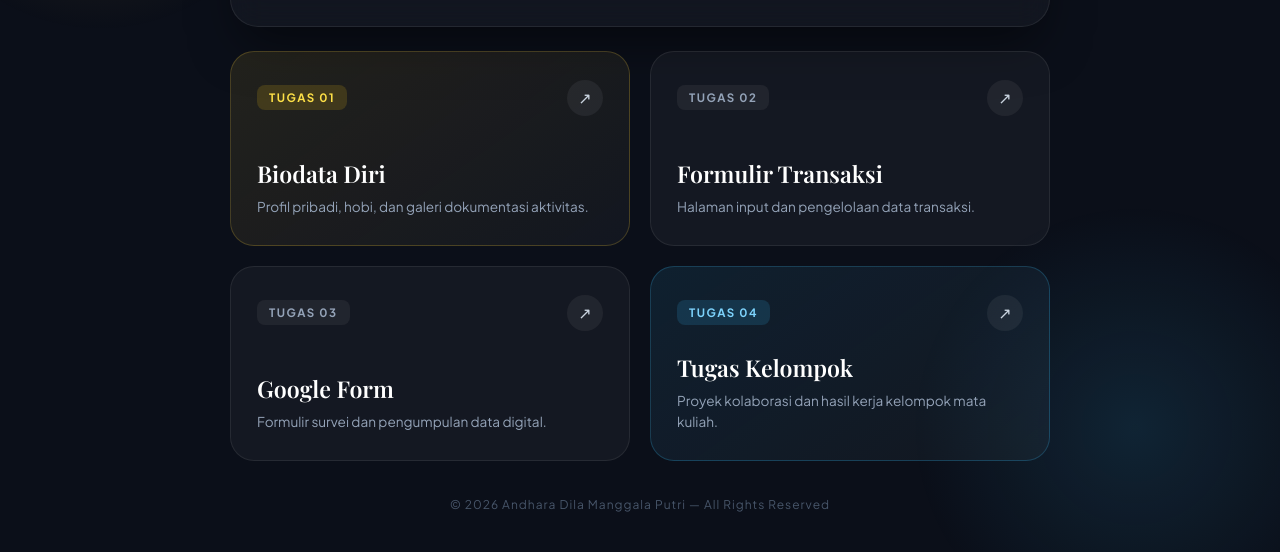
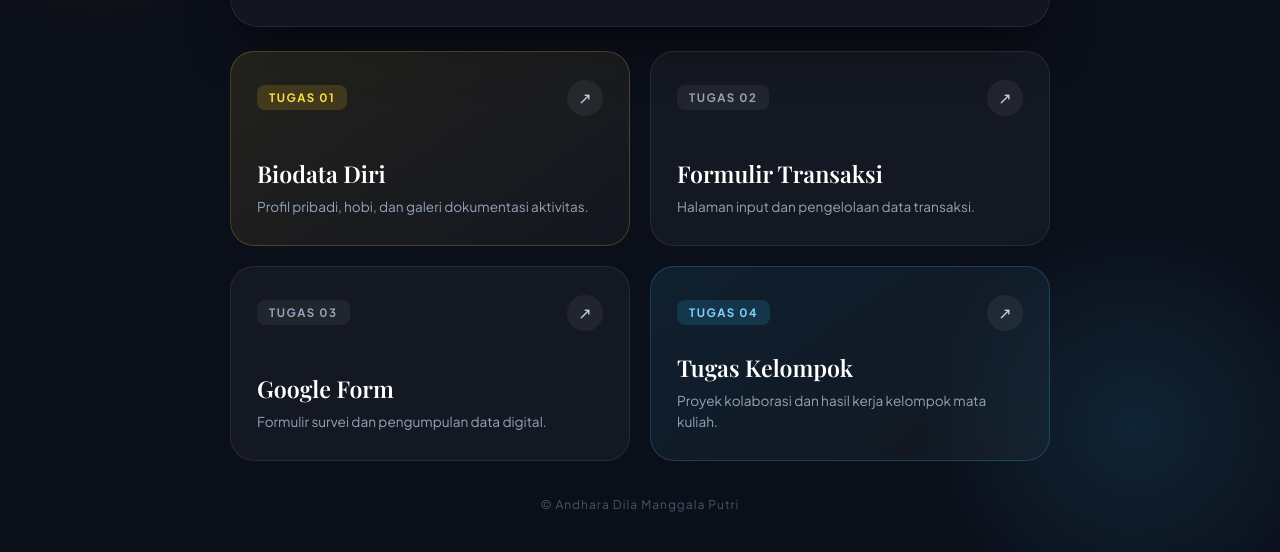
Before and after one commit to nevrianazkafirdaus/profil-dila, a plain HTML site: page index.html in a window 1280 px wide. Shown: the part 267-819 px from the top of the page. Drawn offline with nearby package versions, Linux system fonts and the light colour scheme; a web font is replaced by a local one.

Commit message:
Update copyright year in footer

```diff
--- a/index.html
+++ b/index.html
@@ -332,7 +332,7 @@
         </main>
 
         <footer>
-            &copy; 2026 Andhara Dila Manggala Putri — All Rights Reserved
+            &copy; Andhara Dila Manggala Putri
         </footer>
     </div>
 
```
